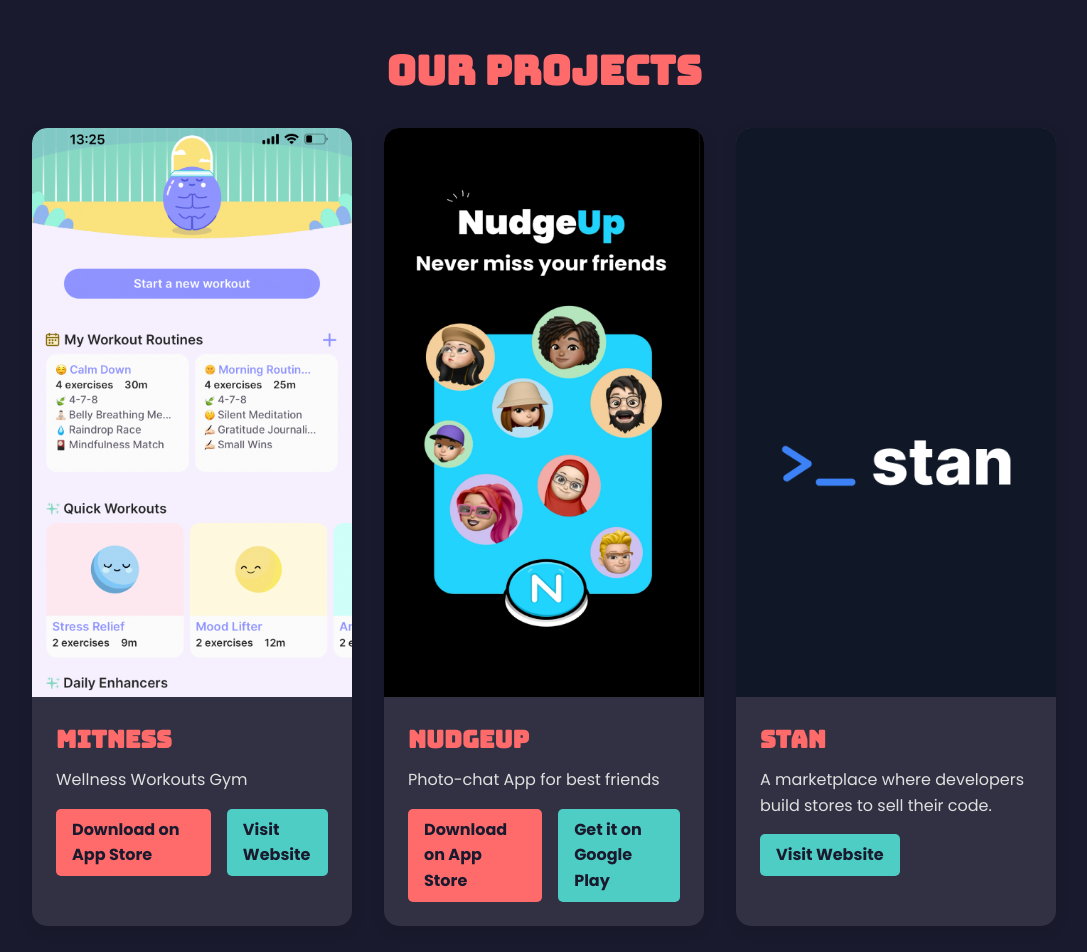
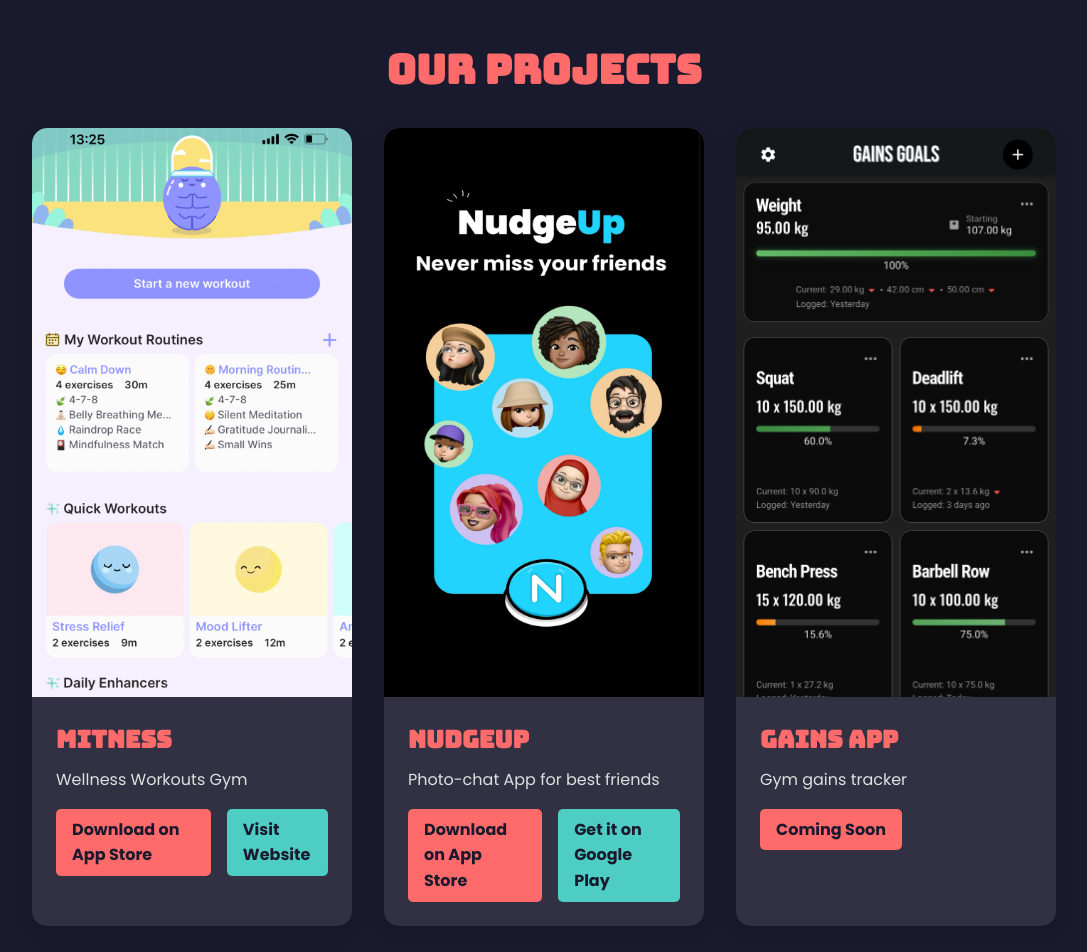
Before and after one commit to zein1016/supercollabs.com, a plain HTML site: page index.html in a window 1280 px wide. Shown: the part 1320-2272 px from the top of the page, without its empty margins (96-1183 px from the left). Drawn offline with Linux system fonts and the light colour scheme.

Commit message:
Added gains

```diff
--- a/index.html
+++ b/index.html
@@ -64,6 +64,18 @@
                         <div class="app-buttons">
                             <a href="https://nudgeup.me/link/download" class="app-button app-store">Download on App Store</a>
                             <a href="https://nudgeup.me/link/download" class="app-button play-store">Get it on Google Play</a>
+                        </div>
+                    </div>
+                </div>
+                <div class="project-card">
+                    <div class="project-image-container">
+                        <img src="Gains.png" alt="Gains App - Track your gains" class="project-image">
+                    </div>
+                    <div class="project-info">
+                        <h3>Gains App</h3>
+                        <p>Gym gains tracker</p>
+                        <div class="app-buttons">
+                            <a href="#" class="app-button app-store">Coming Soon</a>
                         </div>
                     </div>
                 </div>
```
Also changed, not shown: Gains.png (added), 1 other file.
